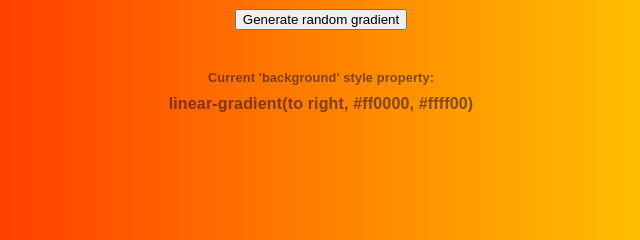
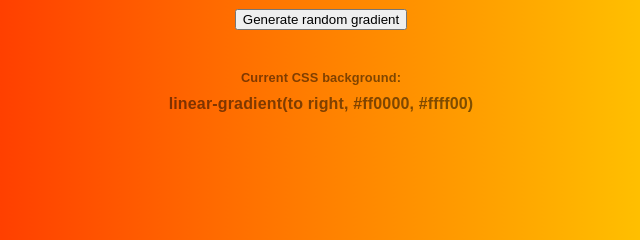
Before and after one commit to hosmanadam/background-generator, a plain HTML site: page index.html in a window 1280 px wide. Shown: the part 243-483 px from the top of the page, 319-959 px from the left. Drawn offline with Linux system fonts and the light colour scheme.

Commit message:
Change subheader

```diff
--- a/index.html
+++ b/index.html
@@ -11,7 +11,7 @@
         <input class="color1" type="color" value="#FF0000">
         <input class="color2" type="color" value="#FFFF00">
         <button id="randomizer-button">Generate random gradient</button>
-        <h2>Current 'background' style property:</h2>
+        <h2>Current CSS background:</h2>
         <h3></h3>
     </body>
 </html>
```
